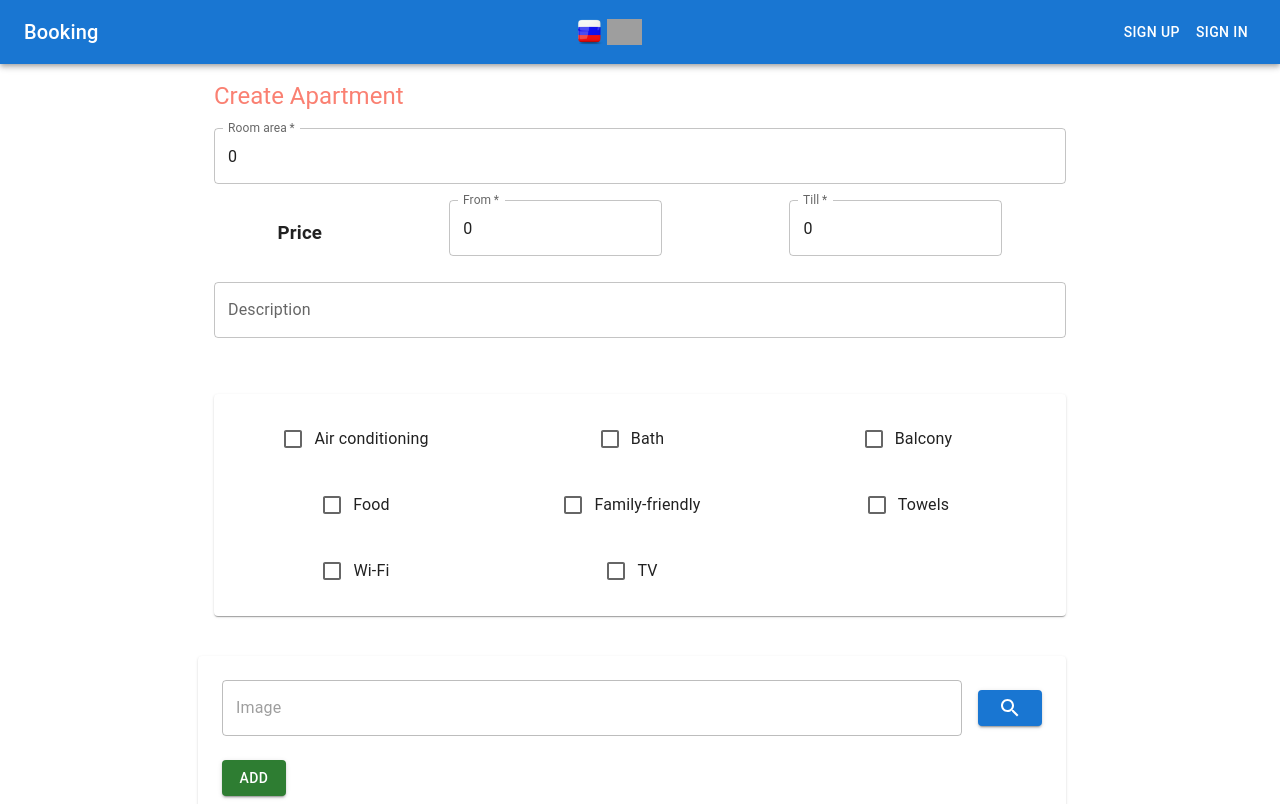
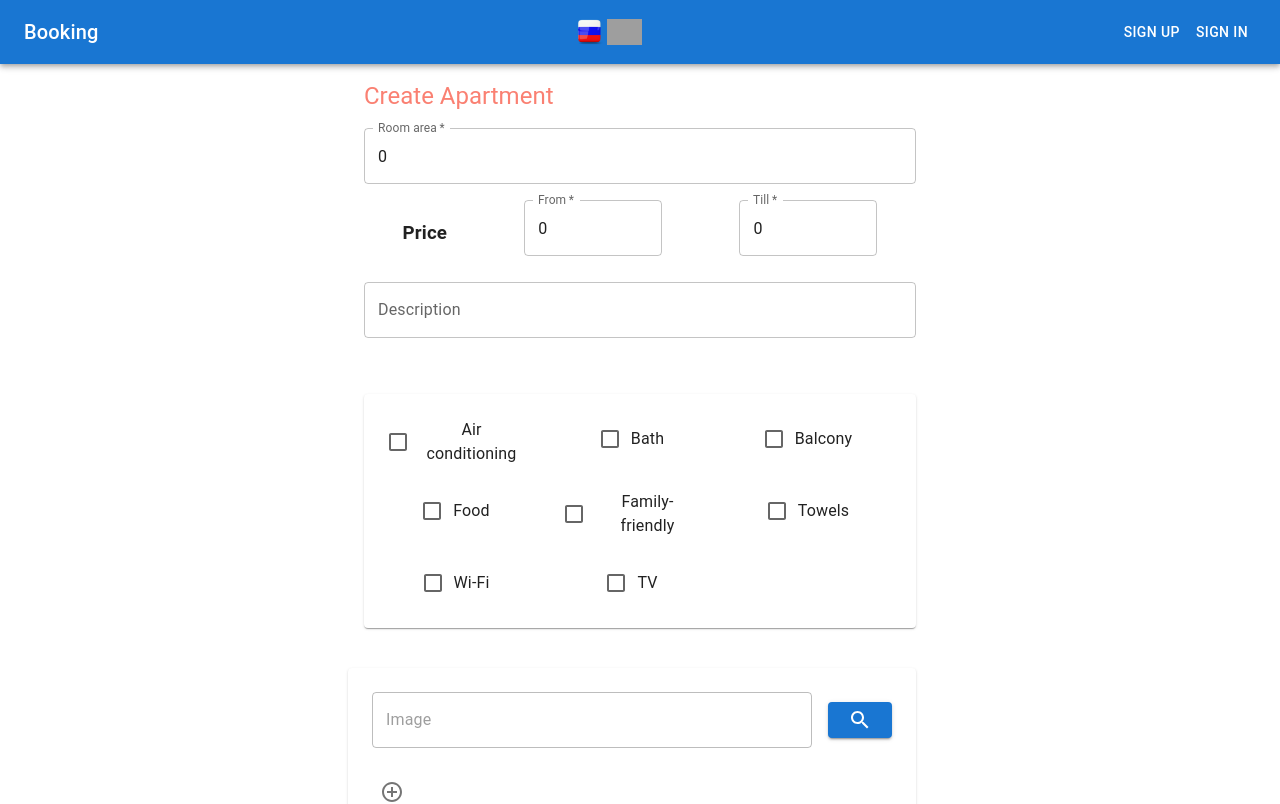
Before and after one commit to omurbekov-azamat/booking, a React (Create React App) app in the folder frontend/: page /hotels/1/createApartment in a window 1280 px wide. Shown: the top 804 px of the page. Built offline with nearby package versions, Linux system fonts and the light colour scheme; grey boxes are pictures that could not be loaded.

Commit message:
#68 - Добавил кнопки удалить а добавить фото , сделал их иконками .

```diff
--- a/frontend/src/features/Apartment/components/ApartmentForm.tsx
+++ b/frontend/src/features/Apartment/components/ApartmentForm.tsx
@@ -20,6 +20,7 @@ import Button from '@mui/material/Button';
 import { createApartment } from '../apartmentThunks';
 import FileInput from '../../../components/UI/FileInput/FileInput';
 import DeleteIcon from '@mui/icons-material/Delete';
+import AddCircleOutlineIcon from '@mui/icons-material/AddCircleOutline';
 
 const ApartmentForm = () => {
   const [state, setState] = useState<ApartmentMutation>({
@@ -113,7 +114,7 @@ const ApartmentForm = () => {
 
   return (
     <>
-      <Container component="main" maxWidth="md">
+      <Container component="main" maxWidth="sm">
         <Typography component="div" variant="h5" textTransform="capitalize" color="salmon" sx={{ mt: 2 }}>
           {'create Apartment'}
         </Typography>
@@ -240,9 +241,9 @@ const ApartmentForm = () => {
                 />
                 <Grid container justifyContent={'end'} mt={3}>
                   <Grid item>
-                    <Button onClick={onClickAdd} variant="contained" color="success">
-                      Add
-                    </Button>
+                    <IconButton onClick={onClickAdd}>
+                      <AddCircleOutlineIcon />
+                    </IconButton>
                   </Grid>
                   <Grid item xs>
                     {state.images &&
```
